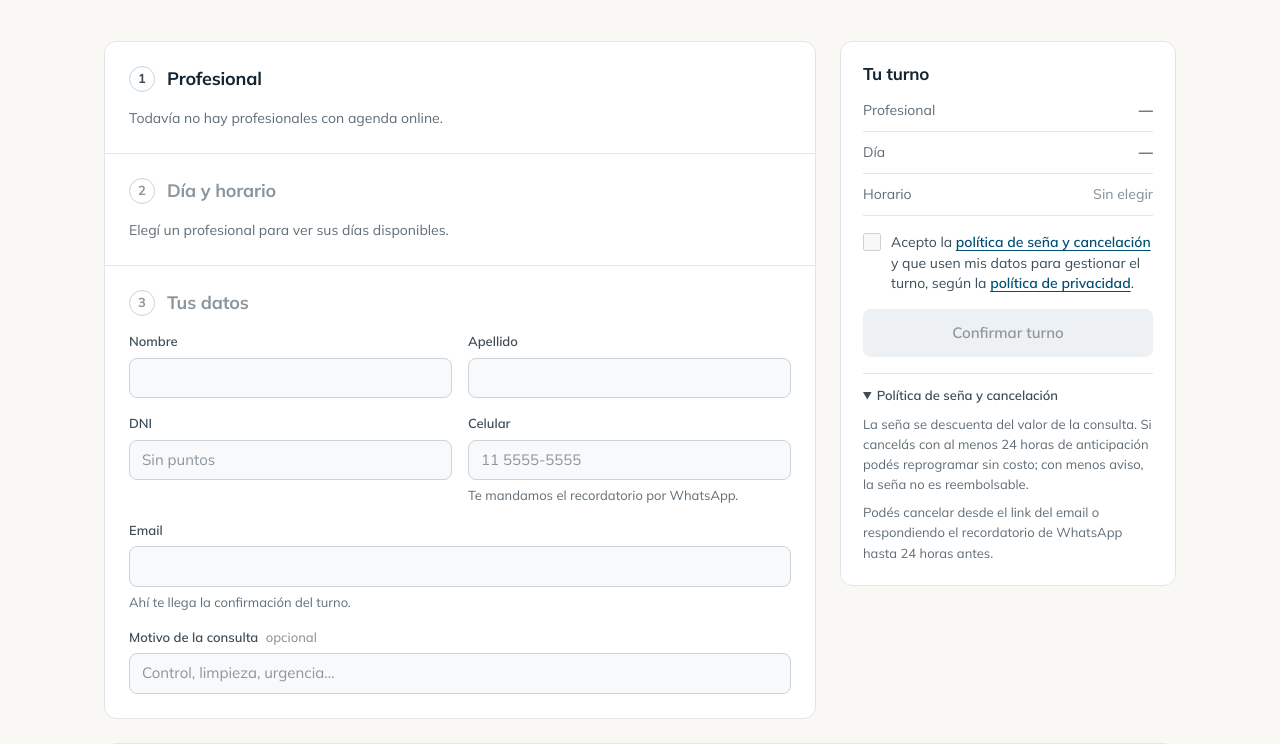
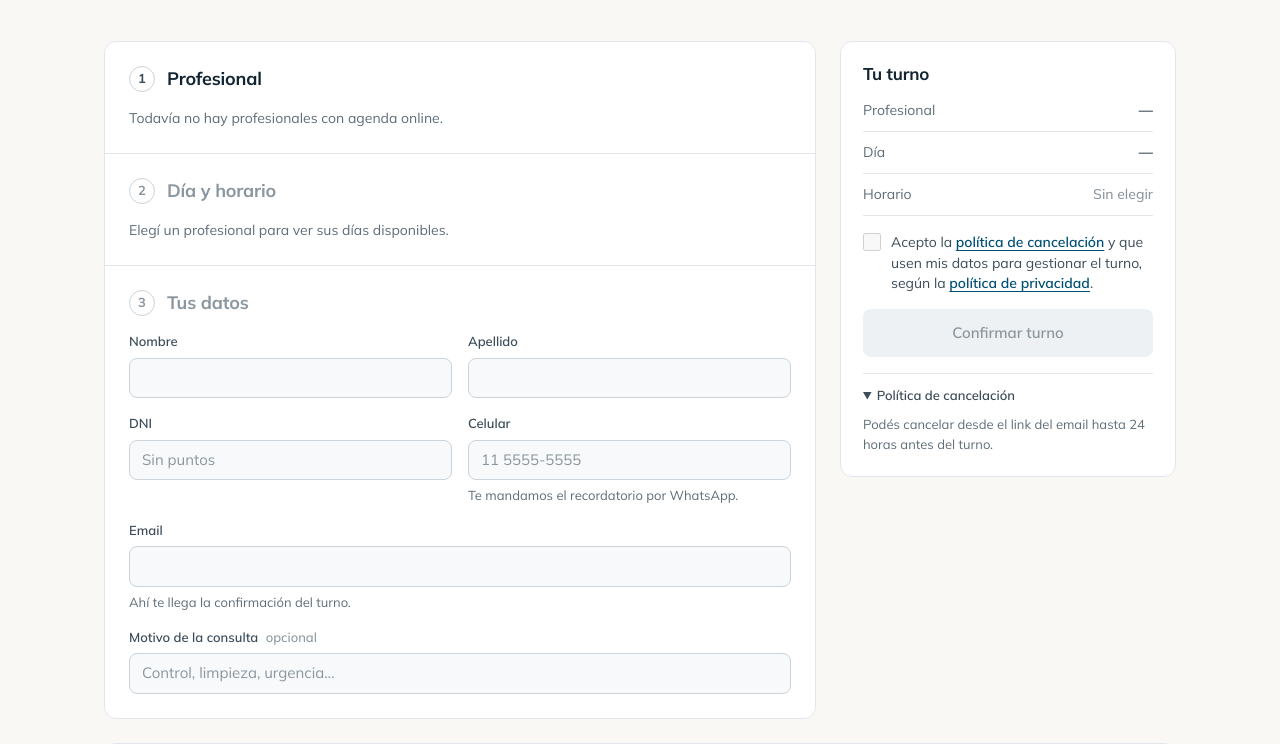
Before and after one commit to juanalmada8/oral-odonto-agenda, a FastAPI app: page /reservar in a window 1280 px wide, after a click on "Política de cancelación". Shown: the part 799-1543 px from the top of the page. Run offline with FastAPI, Linux system fonts and the light colour scheme; some libraries are stand-ins or nearby versions.

Commit message:
fix(reserva): no hacer aceptar una política de seña cuando no se cobra seña
El checkbox de consentimiento y el bloque de política eran fijos: aunque el turno
no llevara seña, al paciente se le hacía aceptar una "política de seña y
cancelación" que explica que si cancela tarde la seña no se le reembolsa. Plata
que nunca pagó.

Ahora el texto acompaña al turno: sin seña dice "política de cancelación" y solo
habla de cancelar. Se saca también la mención a WhatsApp, que no está activo.

Co-Authored-By: Claude Opus 5 <noreply@anthropic.com>

```diff
--- a/app/templates/public_booking.html
+++ b/app/templates/public_booking.html
@@ -237,7 +237,7 @@
               <label class="check">
                 <input type="checkbox" name="accept_terms" value="1" {% if form.accept_terms %}checked{% endif %} required {% if not available_slots %}disabled{% endif %} />
                 <span>
-                  Acepto la <a href="#politica" class="text-link" data-open-policy>política de seña y cancelación</a>
+                  Acepto la <a href="#politica" class="text-link" data-open-policy>política de {% if deposit_amount %}seña y {% endif %}cancelación</a>
                   y que usen mis datos para gestionar el turno, según la
                   <a href="/privacidad" class="text-link" target="_blank" rel="noopener">política de privacidad</a>.
                 </span>
@@ -250,10 +250,13 @@
               <p class="summary__secure">Pagás en Mercado Pago. No guardamos datos de tu tarjeta.</p>
               {% endif %}
 
+              {# Sin seña no se le puede hacer aceptar una política que explica cómo se le retiene la plata. #}
               <details id="politica" class="summary__policy">
-                <summary>Política de seña y cancelación</summary>
+                <summary>Política de {% if deposit_amount %}seña y {% endif %}cancelación</summary>
+                {% if deposit_amount %}
                 <p>{{ settings.deposit_policy }}</p>
-                <p>Podés cancelar desde el link del email o respondiendo el recordatorio de WhatsApp hasta {{ settings.cancellation_notice_hours }} horas antes.</p>
+                {% endif %}
+                <p>Podés cancelar desde el link del email hasta {{ settings.cancellation_notice_hours }} horas antes del turno.</p>
               </details>
             </div>
           </aside>
```
Also changed, not shown: tests/test_booking_flow.py (+11 -0 lines).
